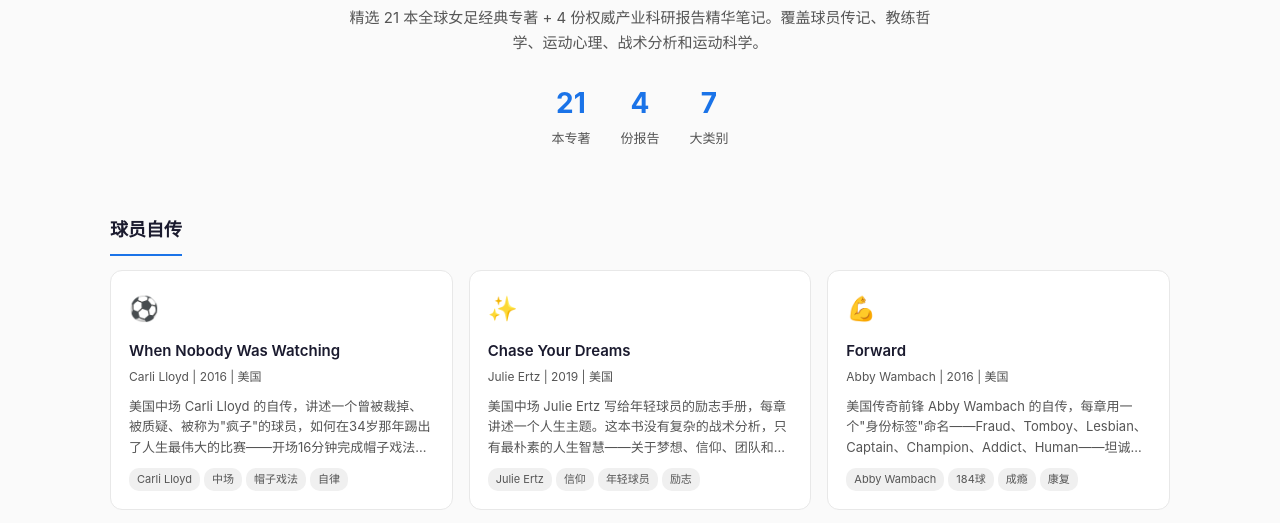
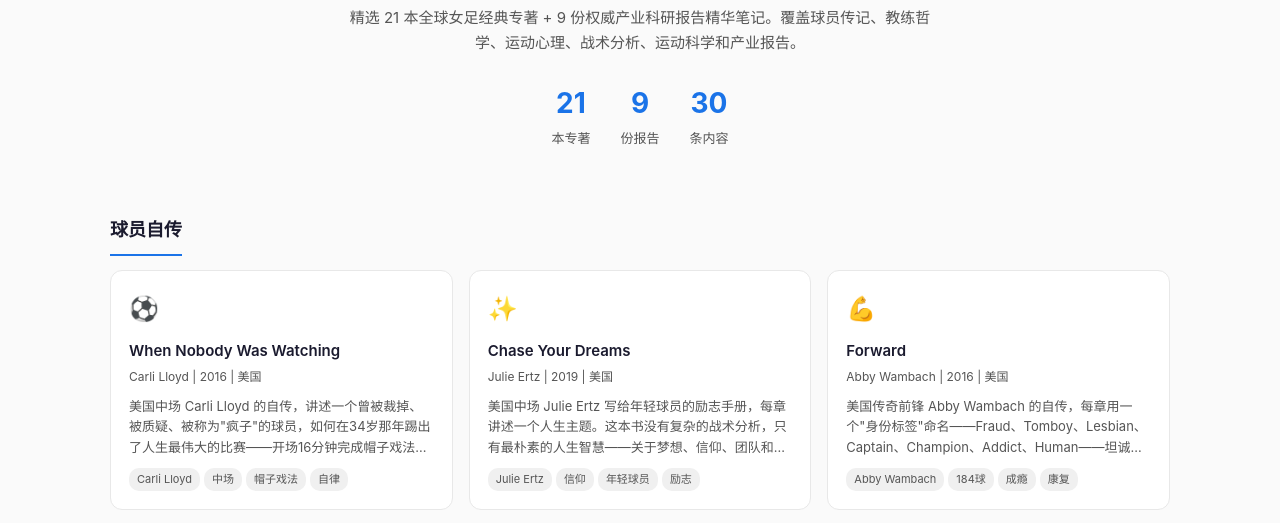
Before and after one commit to wongeven/woso-library, a plain HTML site: page index.html in a window 1280 px wide. Shown: the part 219-742 px from the top of the page. Drawn offline with nearby package versions, Linux system fonts and the light colour scheme.

Commit message:
Fix: update intro text to reflect 9 reports and 30 total items

```diff
--- a/index.html
+++ b/index.html
@@ -84,11 +84,11 @@
   <div id="homeView">
     <div class="home-intro">
       <h1>世界女足知识库</h1>
-      <p>精选 21 本全球女足经典专著 + 4 份权威产业科研报告精华笔记。覆盖球员传记、教练哲学、运动心理、战术分析和运动科学。</p>
+      <p>精选 21 本全球女足经典专著 + 9 份权威产业科研报告精华笔记。覆盖球员传记、教练哲学、运动心理、战术分析、运动科学和产业报告。</p>
       <div class="stats">
         <div class="stat"><div class="stat-num">21</div><div class="stat-label">本专著</div></div>
-        <div class="stat"><div class="stat-num">4</div><div class="stat-label">份报告</div></div>
-        <div class="stat"><div class="stat-num">7</div><div class="stat-label">大类别</div></div>
+        <div class="stat"><div class="stat-num">9</div><div class="stat-label">份报告</div></div>
+        <div class="stat"><div class="stat-num">30</div><div class="stat-label">条内容</div></div>
       </div>
     </div>
     <div id="categorySections"></div>
```
